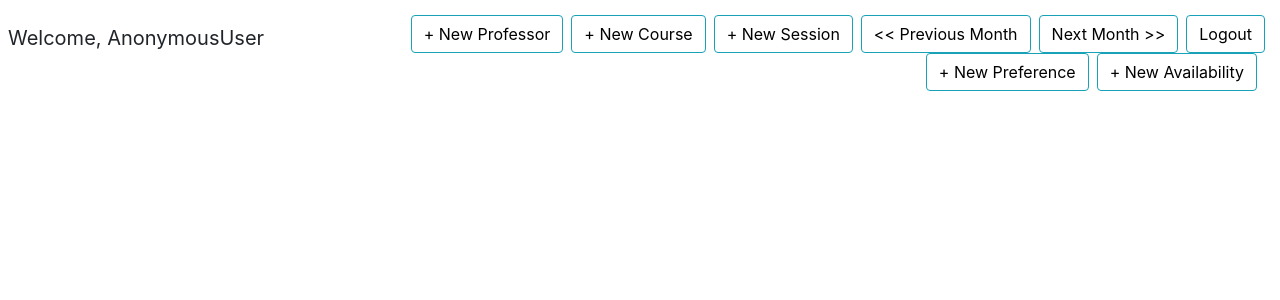
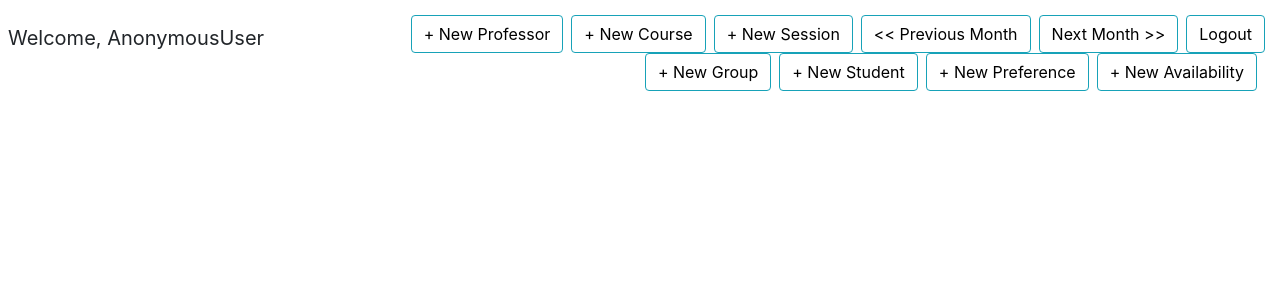
Before and after one commit to Saad-Driouech/Event-Calendar, a Django app: template templates/calendar.html in a window 1280 px wide. Shown: the top 300 px of the page. Run offline with Django 3.2, Linux system fonts and the light colour scheme; the template is opened without the code that fills it, so the values that code supplies are empty; some libraries are stand-ins or nearby versions.

Commit message:
added 2 buttons to create student and group

```diff
--- a/templates/calendar.html
+++ b/templates/calendar.html
@@ -33,6 +33,12 @@
   <a class="btn btn-info right mr-2" href="{% url 'calendarapp:preference_new' %}">
     + New Preference
   </a>
+  <a class="btn btn-info right mr-2" href="{% url 'calendarapp:student_new' %}">
+    + New Student
+  </a>
+  <a class="btn btn-info right mr-2" href="{% url 'calendarapp:groupe_new' %}">
+    + New Group
+  </a>
 </div>
 <div style="color: blueviolet">{{ calendar }}</div>
 {% endblock %}
```
